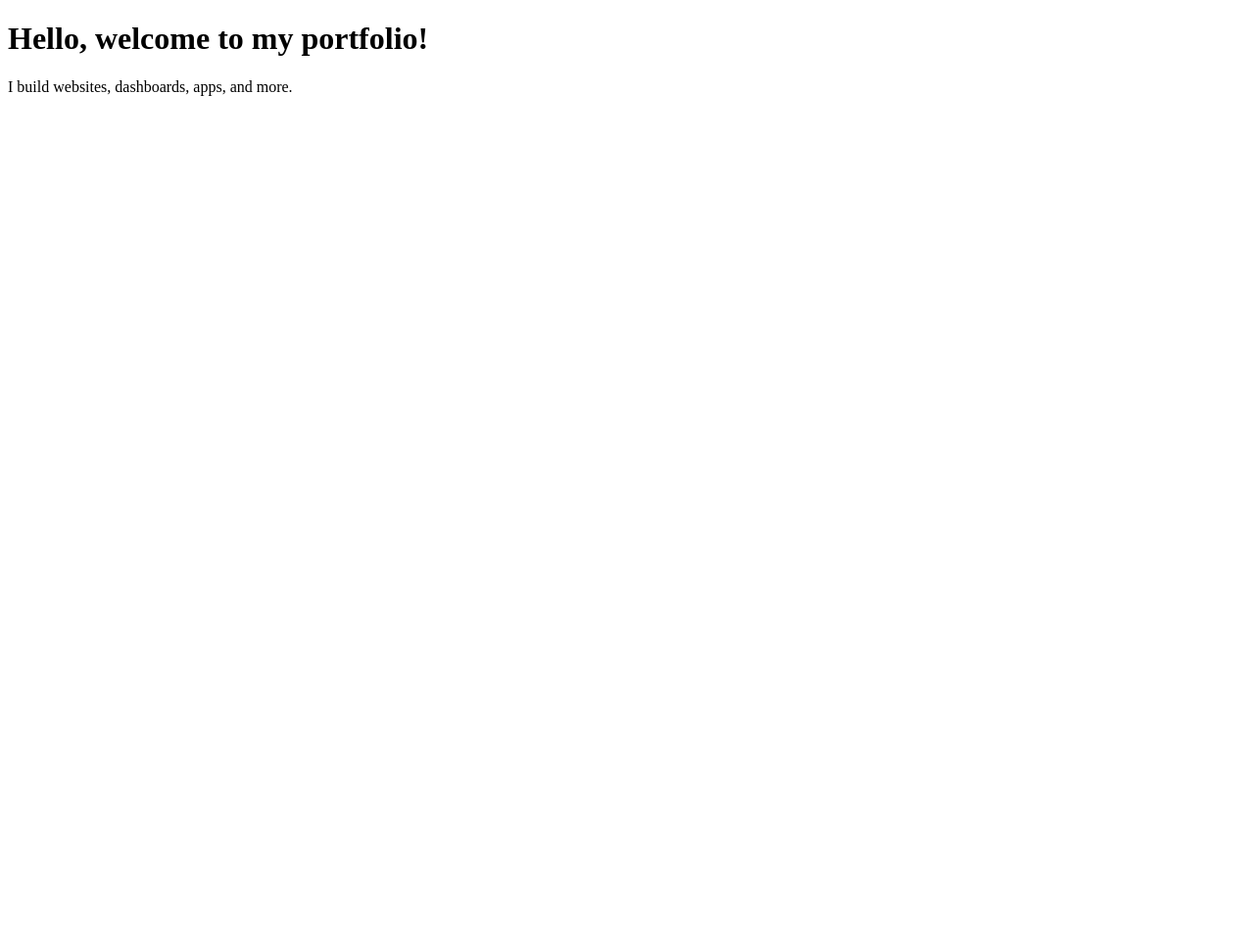
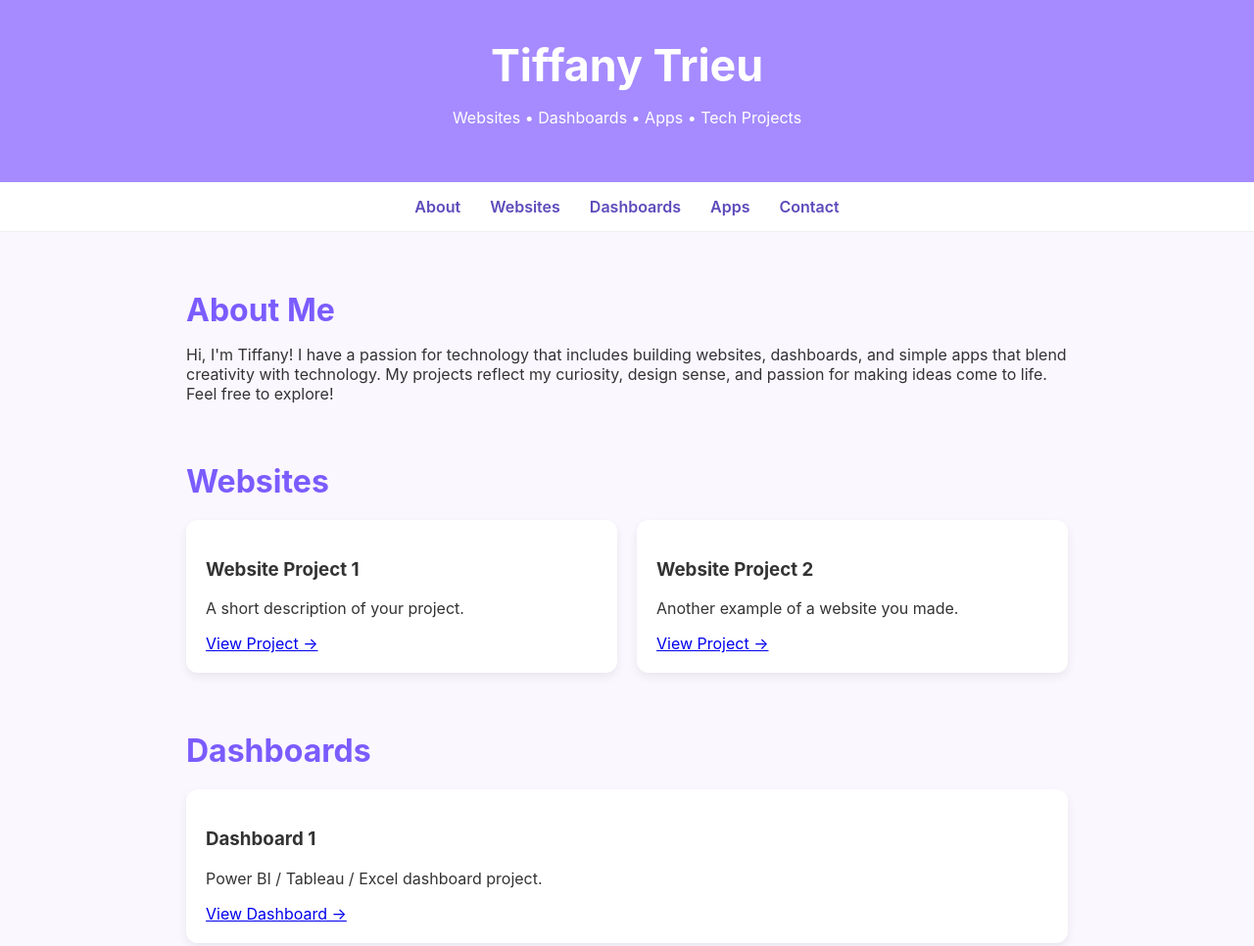
Before and after one commit to tiffanyytrieu/tiffanyytrieu.github.io, a plain HTML site: page index.html in a window 1280 px wide. Shown: the top 966 px of the page at 98% size. Before the commit the page ends 800 px from the top, so only its background shows below. Drawn offline with Linux system fonts and the light colour scheme.

Commit message:
Update index.html

```diff
--- a/index.html
+++ b/index.html
@@ -1,10 +1,166 @@
 <!DOCTYPE html>
-<html>
+<html lang="en">
 <head>
-  <title>My Portfolio</title>
+  <meta charset="UTF-8" />
+  <meta name="viewport" content="width=device-width, initial-scale=1.0" />
+  <title>Tiffany's Portfolio</title>
+
+  <style>
+    body {
+      font-family: 'Inter', Arial, sans-serif;
+      margin: 0;
+      background: #faf7ff;
+      color: #333;
+    }
+
+    header {
+      background: #a58bff;
+      color: white;
+      padding: 40px 20px;
+      text-align: center;
+    }
+
+    header h1 {
+      margin: 0;
+      font-size: 2.8rem;
+    }
+
+    nav {
+      background: white;
+      padding: 15px;
+      display: flex;
+      justify-content: center;
+      gap: 30px;
+      border-bottom: 1px solid #eee;
+      position: sticky;
+      top: 0;
+      z-index: 10;
+    }
+
+    nav a {
+      text-decoration: none;
+      color: #5c4bbb;
+      font-weight: 600;
+    }
+
+    section {
+      max-width: 900px;
+      margin: 60px auto;
+      padding: 0 20px;
+    }
+
+    h2 {
+      color: #7a5cff;
+      margin-bottom: 10px;
+      font-size: 2rem;
+    }
+
+    .card-grid {
+      display: grid;
+      grid-template-columns: repeat(auto-fit, minmax(250px, 1fr));
+      gap: 20px;
+      margin-top: 20px;
+    }
+
+    .card {
+      background: white;
+      padding: 20px;
+      border-radius: 12px;
+      box-shadow: 0 4px 10px rgba(0,0,0,0.07);
+      transition: transform 0.2s ease;
+    }
+
+    .card:hover {
+      transform: translateY(-5px);
+    }
+
+    footer {
+      text-align: center;
+      padding: 30px;
+      background: #eee4ff;
+      margin-top: 50px;
+    }
+  </style>
 </head>
+
 <body>
-  <h1>Hello, welcome to my portfolio!</h1>
-  <p>I build websites, dashboards, apps, and more.</p>
+  <!-- HEADER -->
+  <header>
+    <h1>Tiffany Trieu</h1>
+    <p>Websites • Dashboards • Apps • Tech Projects</p>
+  </header>
+
+  <!-- NAV -->
+  <nav>
+    <a href="#about">About</a>
+    <a href="#projects">Websites</a>
+    <a href="#dashboards">Dashboards</a>
+    <a href="#apps">Apps</a>
+    <a href="#contact">Contact</a>
+  </nav>
+
+  <!-- ABOUT -->
+  <section id="about">
+    <h2>About Me</h2>
+    <p>
+      Hi, I'm Tiffany! I have a passion for technology that includes building websites, dashboards, and simple apps that blend creativity with technology.
+      My projects reflect my curiosity, design sense, and passion for making ideas come to life.
+      Feel free to explore!
+    </p>
+  </section>
+
+  <!-- WEBSITES -->
+  <section id="projects">
+    <h2>Websites</h2>
+    <div class="card-grid">
+      <div class="card">
+        <h3>Website Project 1</h3>
+        <p>A short description of your project.</p>
+        <a href="#" target="_blank">View Project →</a>
+      </div>
+      <div class="card">
+        <h3>Website Project 2</h3>
+        <p>Another example of a website you made.</p>
+        <a href="#" target="_blank">View Project →</a>
+      </div>
+    </div>
+  </section>
+
+  <!-- DASHBOARDS -->
+  <section id="dashboards">
+    <h2>Dashboards</h2>
+    <div class="card-grid">
+      <div class="card">
+        <h3>Dashboard 1</h3>
+        <p>Power BI / Tableau / Excel dashboard project.</p>
+        <a href="#" target="_blank">View Dashboard →</a>
+      </div>
+    </div>
+  </section>
+
+  <!-- APPS -->
+  <section id="apps">
+    <h2>Apps</h2>
+    <div class="card-grid">
+      <div class="card">
+        <h3>App 1</h3>
+        <p>A simple app you built — mobile or web.</p>
+        <a href="#" target="_blank">View App →</a>
+      </div>
+    </div>
+  </section>
+
+  <!-- CONTACT -->
+  <section id="contact">
+    <h2>Contact</h2>
+    <p>Want to connect? Reach me at:</p>
+    <p><strong>Email:</strong> tiffanyytrieu@gmail.com.com</p>
+    <p><strong>LinkedIn:</strong> <a href="#" target="_blank">https://www.linkedin.com/in/tiffany-trieu-5280a61b3/</a></p>
+  </section>
+
+  <footer>
+    © 2025 Tiffany • Built with ♥ and GitHub Pages
+  </footer>
+
 </body>
 </html>
```
